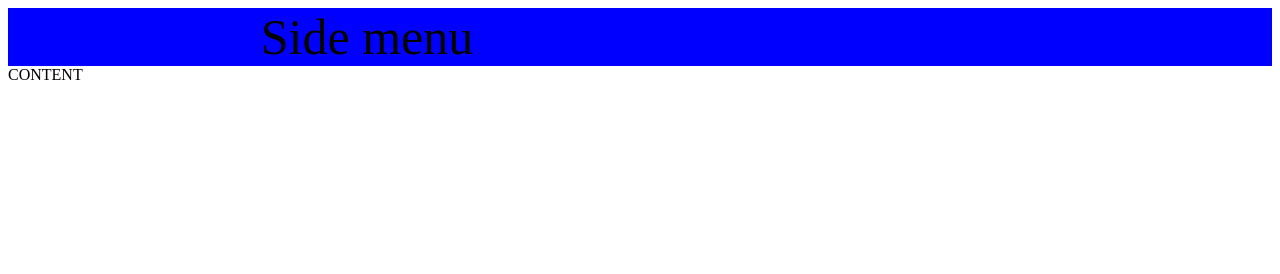
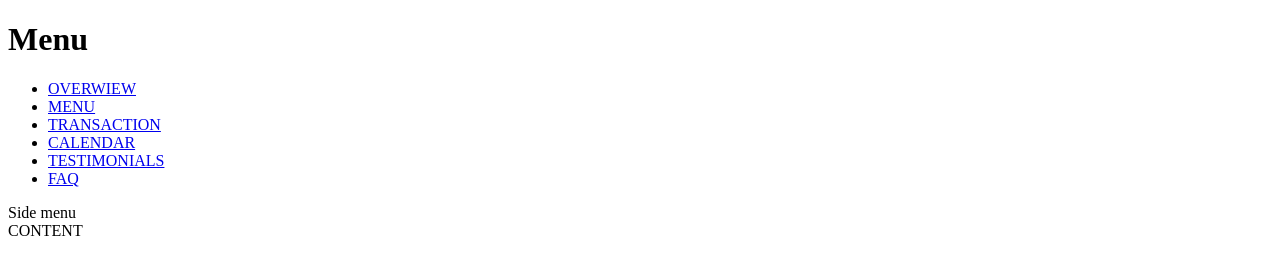
Before and after one commit to Vedeckas/Food-delivery-platform, a website: page index.html in a window 1280 px wide. Drawn offline with Linux system fonts and the light colour scheme.

Commit message:
Side menu attempt

```diff
--- a/index.html
+++ b/index.html
@@ -16,10 +16,20 @@
     <link rel="stylesheet" href="./css/pages/home.css">
 </head>
 <body style="font-family: Ubuntu;">
-    <div style="flex-direction: row;">
-
-    <main style="display: flex; flex-direction: column; background-color: blue;">
-        <div style="width: 20%; float: left; margin-left: 20%; font-size: 50px;">
+    <div style="header">
+        <h1>Menu</h1>
+    </div>
+        <main class="container">
+        <div class="container">
+        <div class="leftside">
+            <ul>
+                <li><a href="#">OVERWIEW</a></li>
+                <li><a href="#">MENU</a></li>
+                <li><a href="#">TRANSACTION</a></li>
+                <li><a href="#">CALENDAR</a></li>
+                <li><a href="#">TESTIMONIALS</a></li>
+                <li><a href="#">FAQ</a></li>
+            </ul>
         <aside>
             <!--sidebar-->
             Side menu
```
